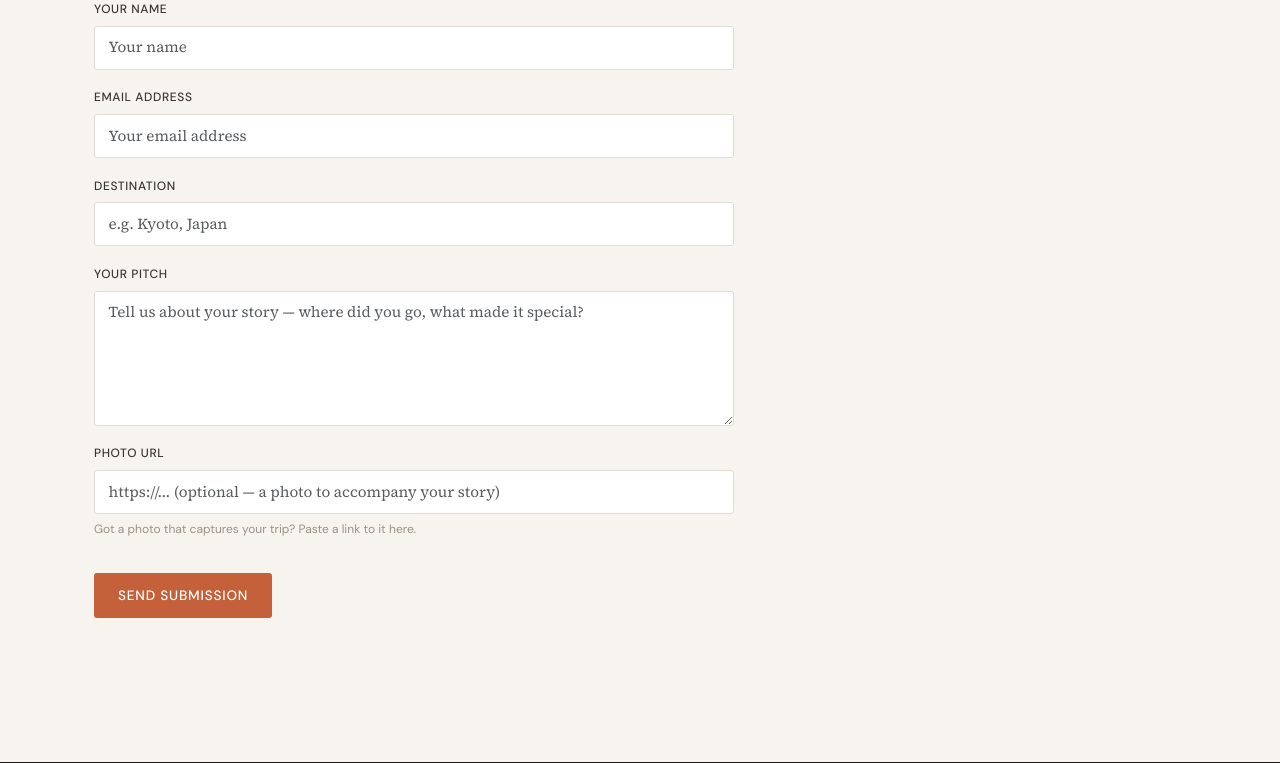
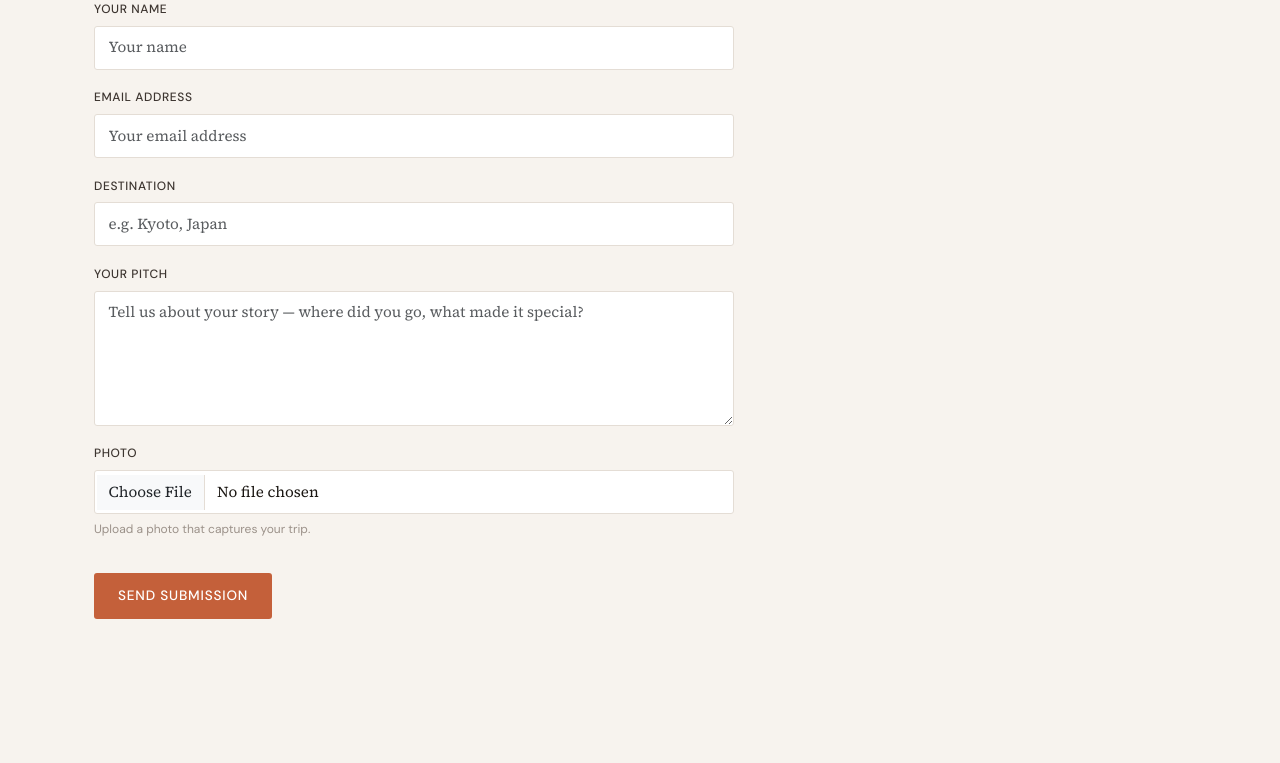
Before and after one commit to harriets28/capstone, a Django app: page /submit/ in a window 1280 px wide. Shown: the part 449-1212 px from the top of the page. Run offline with Django 5.2, Linux system fonts and the light colour scheme; some web fonts are replaced.

Commit message:
Add photo upload to story submission form

```diff
--- a/blog/forms.py
+++ b/blog/forms.py
@@ -45,10 +45,7 @@ class StorySubmissionForm(forms.Form):
             'placeholder': 'Tell us about your story — where did you go, what made it special?'
         })
     )
-    photo_url = forms.URLField(
-    required=True,
-    widget=forms.URLInput(attrs={
-        'class': 'form-control',
-        'placeholder': 'https://... (optional — a photo to accompany your story)'
-    })
-)
+    photo = forms.ImageField(
+        required=False,
+        widget=forms.ClearableFileInput(attrs={'class': 'form-control'})
+    )
--- a/blog/models.py
+++ b/blog/models.py
@@ -136,8 +136,10 @@ class StorySubmission(models.Model):
     destination = models.CharField(max_length=200)
     pitch = models.TextField()
     photo_url = models.URLField(blank=True)
+    photo = models.ImageField(upload_to='story_submissions/', blank=True, null=True)
     submitted_at = models.DateTimeField(auto_now_add=True)
     reviewed = models.BooleanField(default=False)
+
 
     def __str__(self):
         return f"{self.name} — {self.destination}"
--- a/blog/views.py
+++ b/blog/views.py
@@ -164,15 +164,22 @@ def toggle_wishlist(request, slug):
 def submit_story(request):
     from .forms import StorySubmissionForm
     from .models import StorySubmission
+    import cloudinary.uploader
 
     if request.method == 'POST':
-        form = StorySubmissionForm(request.POST)
+        form = StorySubmissionForm(request.POST, request.FILES)  # add request.FILES
         if form.is_valid():
+            photo_url = ''
+            if form.cleaned_data.get('photo'):
+                result = cloudinary.uploader.upload(form.cleaned_data['photo'])
+                photo_url = result['secure_url']
+
             StorySubmission.objects.create(
                 name=form.cleaned_data['name'],
                 email=form.cleaned_data['email'],
                 destination=form.cleaned_data['destination'],
                 pitch=form.cleaned_data['pitch'],
+                photo_url=photo_url,
             )
             messages.success(request, 'Thanks for your submission! We\'ll be in touch.')
             return redirect('blog:submit_story')
--- a/templates/blog/submit_story.html
+++ b/templates/blog/submit_story.html
@@ -20,7 +20,7 @@
       <p>Fill in the form below and we'll be in touch if it's a good fit.</p>
     </div>
 
-    <form method="post" novalidate>
+    <form method="post" enctype="multipart/form-data" novalidate>
       {% csrf_token %}
 
       <div class="auth-field">
@@ -47,13 +47,12 @@
         {% if form.pitch.errors %}<div class="auth-field-error">{{ form.pitch.errors }}</div>{% endif %}
       </div>
 
-      <div class="auth-field">
-     <label class="auth-label">Photo URL</label>
-    {{ form.photo_url }}
-    {% if form.photo_url.errors %}<div class="auth-field-error">{{ form.photo_url.errors }}</div>{% endif %}
-    <span class="auth-help">Got a photo that captures your trip? Paste a link to it here.</span>
-    </div>
-
+     <div class="auth-field">
+  <label class="auth-label">Photo</label>
+  {{ form.photo }}
+  {% if form.photo.errors %}<div class="auth-field-error">{{ form.photo.errors }}</div>{% endif %}
+  <span class="auth-help">Upload a photo that captures your trip.</span>
+</div>
  <button type="submit" class="btn-primary mt-3">Send Submission</button>
     </form>
 
--- a/wanderlust/settings.py
+++ b/wanderlust/settings.py
@@ -42,6 +42,7 @@ INSTALLED_APPS = [
     'django.contrib.messages',
     'django.contrib.staticfiles',
     'cloudinary',
+    'cloudinary_storage',
     'ckeditor',
     'blog',
     'accounts',
@@ -134,6 +135,8 @@ cloudinary.config(
     api_secret=os.environ.get('CLOUDINARY_API_SECRET'),
 )
 
+DEFAULT_FILE_STORAGE = 'cloudinary_storage.storage.MediaCloudinaryStorage'
+
 LOGIN_URL = '/accounts/login/'
 LOGIN_REDIRECT_URL = '/'
 LOGOUT_REDIRECT_URL = '/'
```
Also changed, not shown: blog/migrations/0013_storysubmission_photo.py (added), db.sqlite3.
